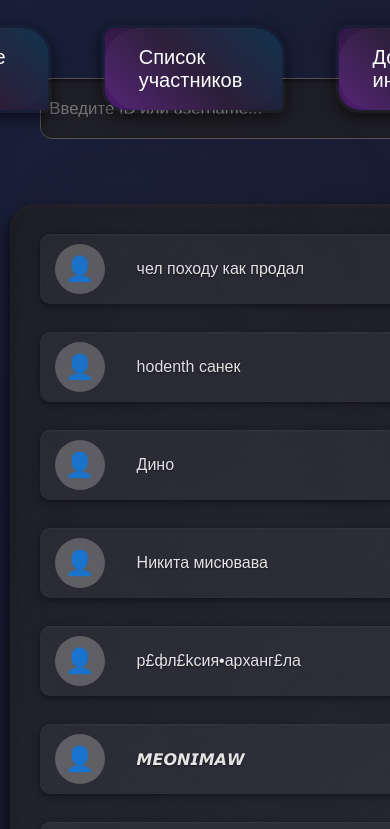
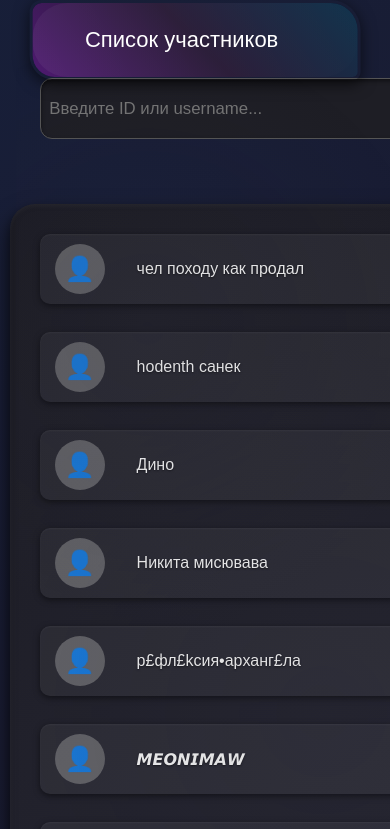
Before and after one commit to razlag4/issue-chat, a website: page docs/chatusers.html in a window 390 px wide. Shown: the top 829 px of the page. Drawn offline with nearby package versions, Linux system fonts and the light colour scheme; a web font is replaced by a local one.

Commit message:
iss_chat_end

```diff
--- a/docs/css/users.css
+++ b/docs/css/users.css
@@ -43,7 +43,9 @@ body {
 }
 
 .footer-btn {
+  min-width: 160px;
   position: relative;
+  white-space: nowrap;
   display: inline-block;
   text-decoration: none;
   background: linear-gradient(145deg, #05082a, #0c0f2a);
@@ -308,6 +310,14 @@ button:hover {
 
 
 
+/* Для экранов до 1054px — прячем логотип и кнопку */
+@media (max-width: 1054px) {
+  #logo,
+  button {
+    display: none !important;
+  }
+}
+
 /* Для экранов до 1024px */
 @media (max-width: 1024px) {
   main {
@@ -317,15 +327,24 @@ button:hover {
 
   #div1, #div2 {
     padding: 2rem 2.5rem;
-    font-size: 1.1rem; /* увеличиваем шрифт */
+    font-size: 1.1rem;
   }
 
   h1 { font-size: clamp(2rem, 8vw, 3rem); }
   h2 { font-size: clamp(1.5rem, 5vw, 2rem); }
-
   .section-title { font-size: clamp(1.1rem, 3vw, 1.3rem); }
 
-  .footer-btn { font-size: 18px; padding: 0.7em 1.5em; }
+  #footer-buttons {
+    top: 0; /* прибиваем кнопки к самому верху футера */
+    transform: translateX(-50%);
+  }
+
+  .footer-btn {
+    font-size: 18px;
+    padding: 0.9em 2em;
+    min-width: 180px;
+    white-space: nowrap; /* не даём тексту переноситься */
+  }
 
   .user {
     gap: 18px;
@@ -336,15 +355,6 @@ button:hover {
   .input { width: 85%; font-size: 1rem; height: 2.5rem; }
 }
 
-/* Прячем логотип и кнопку на телефонах и планшетах */
-@media (max-width: 1054px) {
-  #logo,
-  button {
-    display: none !important;
-  }
-}
-
-
 /* Для экранов до 768px */
 @media (max-width: 768px) {
   main { margin: 14% 3% 5% 3%; padding: 2rem; }
@@ -353,14 +363,23 @@ button:hover {
 
   h1 { font-size: clamp(2rem, 10vw, 3rem); }
   h2 { font-size: clamp(1.6rem, 5vw, 2rem); }
+  .section-title { font-size: clamp(1.15rem, 3.5vw, 1.35rem); }
 
-  .section-title { font-size: clamp(1.15rem, 3.5vw, 1.35rem); }
+  #footer-buttons {
+    top: 0;
+    transform: translateX(-50%);
+  }
+
+  .footer-btn {
+    font-size: 20px;
+    padding: 1em 2.2em;
+    min-width: 200px;
+    white-space: nowrap;
+  }
 
   .user { gap: 20px; padding: 18px 28px; font-size: 1.05rem; }
 
   .input { width: 90%; font-size: 1rem; height: 2.6rem; }
-
-  .footer-btn { font-size: 19px; padding: 0.8em 1.6em; }
 }
 
 /* Для экранов до 480px */
@@ -371,12 +390,21 @@ button:hover {
 
   h1 { font-size: clamp(2.2rem, 10vw, 3rem); }
   h2 { font-size: clamp(1.7rem, 6vw, 2rem); }
+  .section-title { font-size: clamp(1.2rem, 4vw, 1.4rem); }
 
-  .section-title { font-size: clamp(1.2rem, 4vw, 1.4rem); }
+  #footer-buttons {
+    top: 0;
+    transform: translateX(-50%);
+  }
+
+  .footer-btn {
+    font-size: 22px;
+    padding: 1.1em 2.4em;
+    min-width: 220px;
+    white-space: nowrap;
+  }
 
   .user { gap: 22px; padding: 20px 30px; font-size: 1.1rem; }
 
   .input { width: 95%; font-size: 1.05rem; height: 2.7rem; }
-
-  .footer-btn { font-size: 20px; padding: 0.9em 1.7em; }
 }
```
